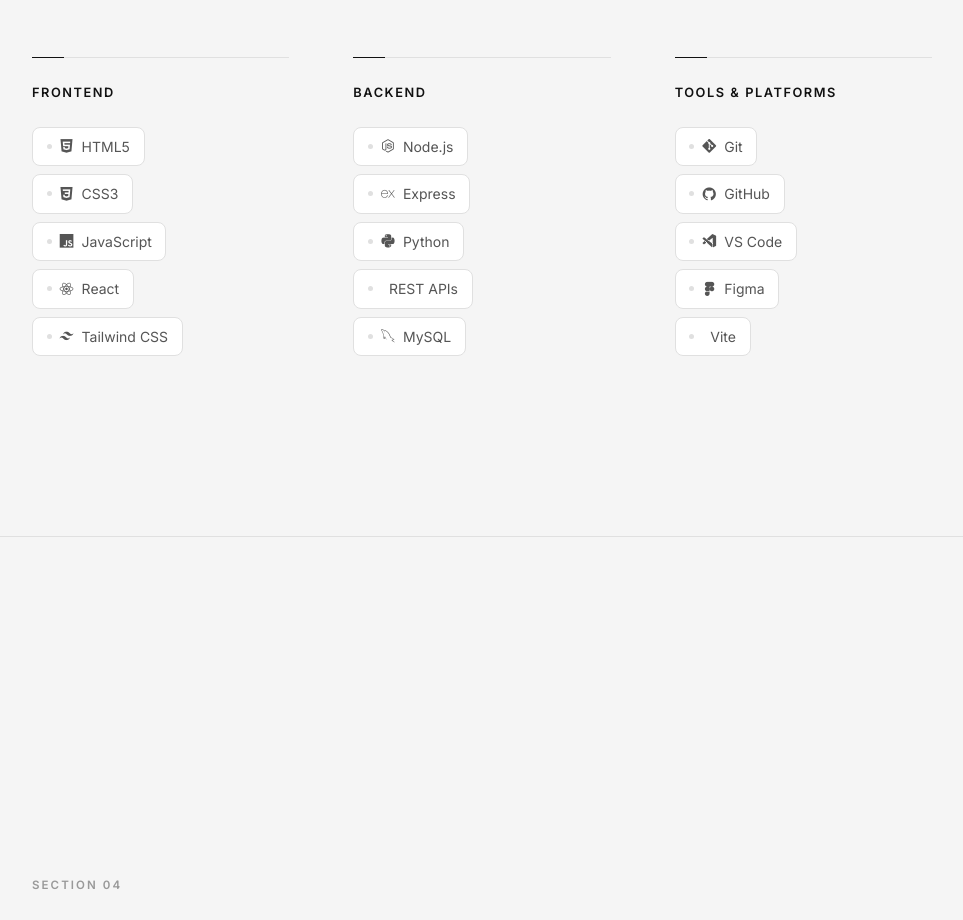
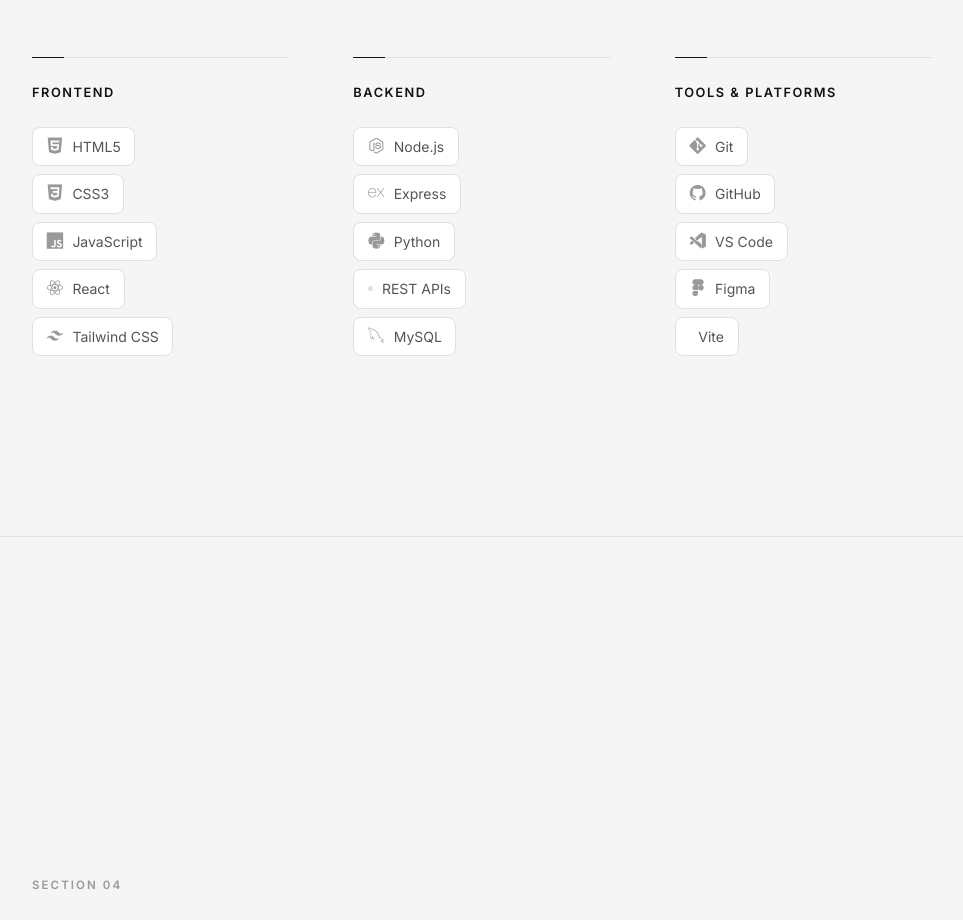
Before and after one commit to MackOfalda125/online-portfolio, a React (Create React App) app: page / in a window 1280 px wide. Shown: the part 1880-2800 px from the top of the page, without its empty margins (82-1045 px from the left). Built offline with nearby package versions, Linux system fonts and the light colour scheme.

Commit message:
Implement Devicons icons to tech stack grid

```diff
--- a/src/sections/Skills.css
+++ b/src/sections/Skills.css
@@ -42,7 +42,7 @@
   position: relative;
 }
 
-/* Accent line that grows on hover */
+/* Accent line that expands on hover */
 .skills__category::before {
   content: '';
   position: absolute;
@@ -77,7 +77,7 @@
 .skill-chip {
   display: inline-flex;
   align-items: center;
-  gap: 8px;
+  gap: 9px;
   font-size: 0.875rem;
   font-weight: 400;
   color: var(--color-text-secondary);
@@ -86,16 +86,33 @@
   border: 1px solid var(--color-border);
   border-radius: var(--radius-md);
   cursor: default;
+  width: fit-content;
   transition:
     color var(--ease-fast),
     border-color var(--ease-fast),
     background-color var(--ease-fast);
-  width: fit-content;
 }
 
-/* Leading dot */
-.skill-chip::before {
-  content: '';
+.skill-chip:hover {
+  color: var(--color-text-primary);
+  border-color: var(--color-text-muted);
+  background-color: var(--color-bg-elevated);
+}
+
+/* ── Devicon icon inside chip ── */
+.skill-chip__icon {
+  font-size: 1.05rem;
+  color: var(--color-text-muted);
+  flex-shrink: 0;
+  transition: color var(--ease-fast);
+}
+
+.skill-chip:hover .skill-chip__icon {
+  color: var(--color-text-primary);
+}
+
+/* ── Fallback dot (for skills without an icon) ── */
+.skill-chip__dot {
   width: 5px;
   height: 5px;
   border-radius: 50%;
@@ -104,13 +121,7 @@
   transition: background-color var(--ease-fast);
 }
 
-.skill-chip:hover {
-  color: var(--color-text-primary);
-  border-color: var(--color-text-muted);
-  background-color: var(--color-bg-elevated);
-}
-
-.skill-chip:hover::before {
+.skill-chip:hover .skill-chip__dot {
   background-color: var(--color-text-primary);
 }
 
```
